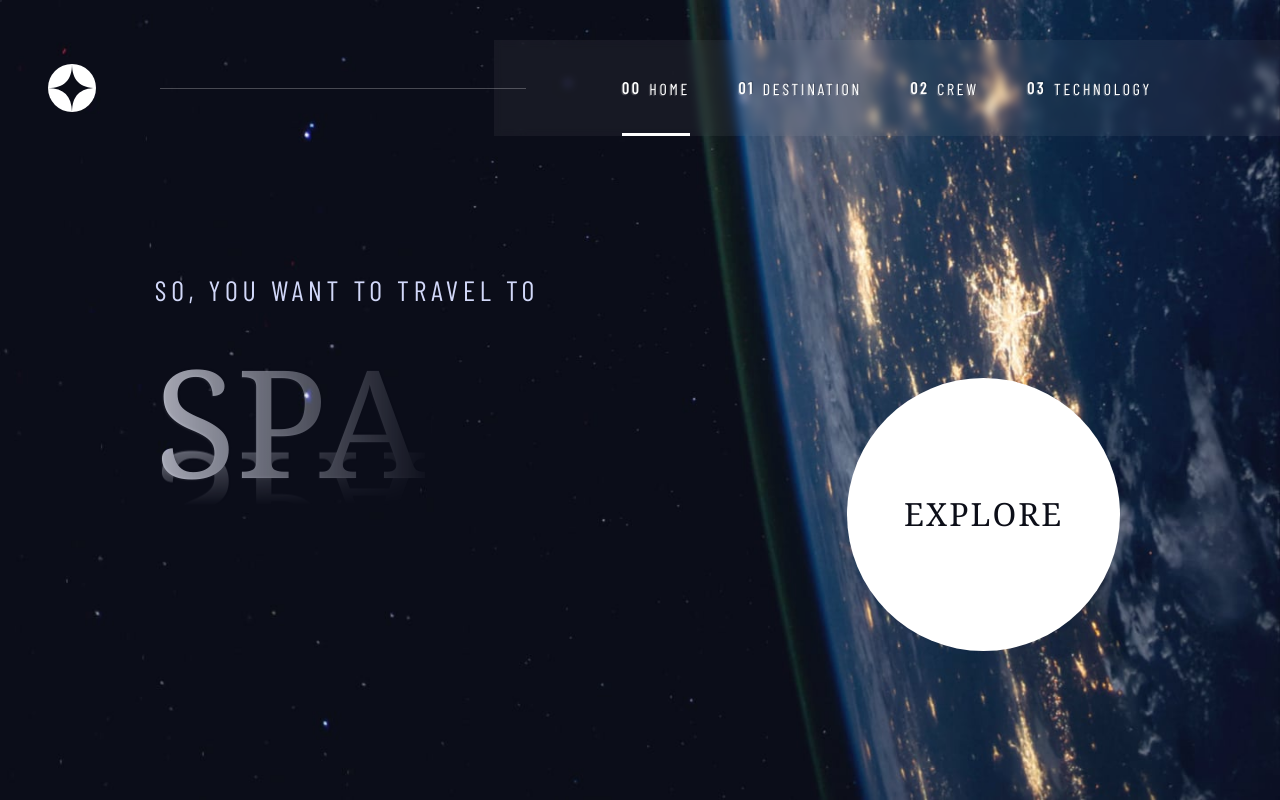
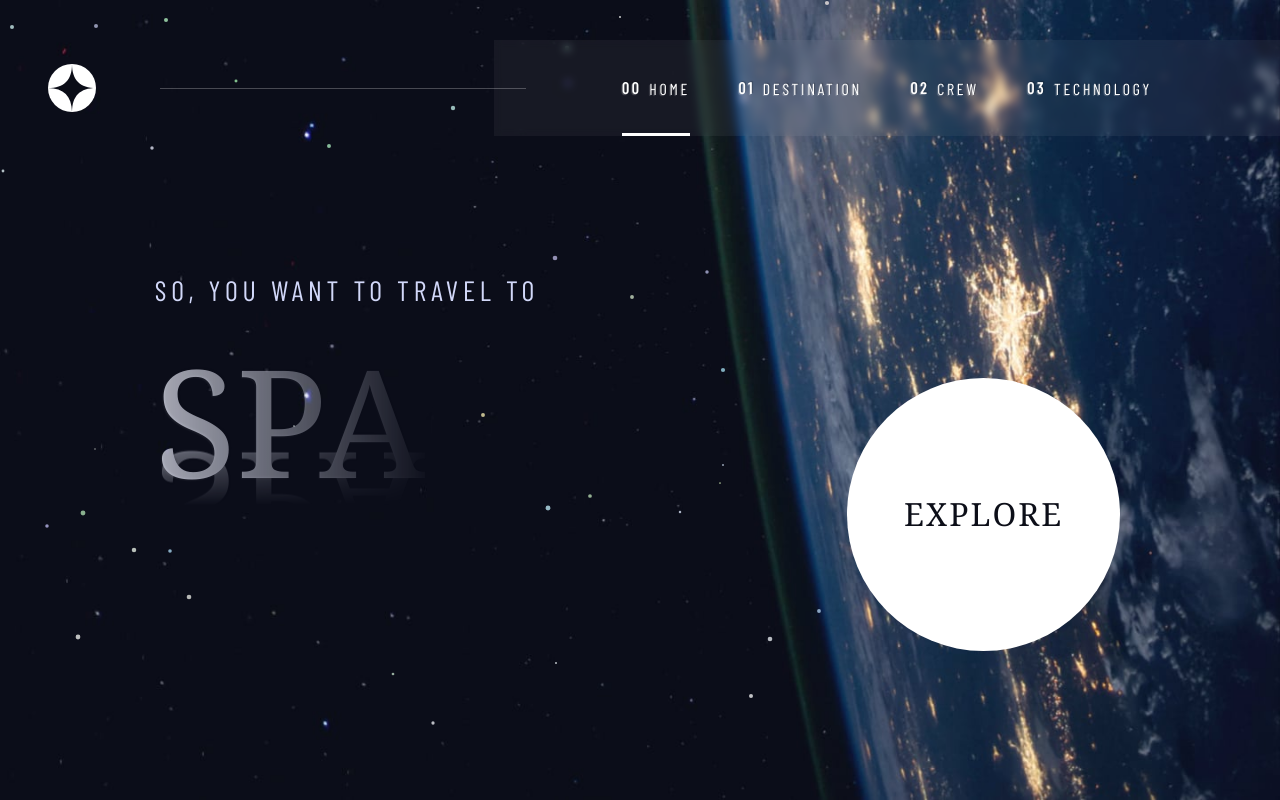
Before and after one commit to diversis/space-tourism-next, a Next.js app: page / in a window 1280 px wide. Built offline with nearby package versions, Linux system fonts and the light colour scheme; a web font is replaced by a local one.

Commit message:
resize 1

```diff
--- a/src/components/layout/index.tsx
+++ b/src/components/layout/index.tsx
@@ -66,18 +66,7 @@ export default function Layout({
                     }
                 `}</style>
             </Head>
-            <AnimatePresence mode="sync">
-                {!loading && (
-                    <motion.div
-                        initial={{ opacity: 0 }}
-                        animate={{ opacity: 1 }}
-                        exit={{ opacity: 0 }}
-                        className="absolute inset-0 z-0"
-                    >
-                        <Stars />
-                    </motion.div>
-                )}
-            </AnimatePresence>
+            <AnimatePresence>{!loading && <Stars />}</AnimatePresence>
             <Navbar />
 
             <main className="z-10 overflow-x-hidden [grid-area:2/1]">
--- a/src/components/layout/stars.tsx
+++ b/src/components/layout/stars.tsx
@@ -10,28 +10,22 @@ export default function Stars() {
     const [render, setRender] = useState(false);
     const router = useRouter();
 
-    const skyDiv = useRef(null);
+    // const skyDiv = useRef(null);
 
     const [layout, setLayout] = useState("w-full h-2/3 xl:w-2/3 h-full");
 
     const onResize = useCallback(() => {
-        // if (log) {
-        //     console.log("resized! " + width);
-        // }
         setRender(false);
         setTimeout(() => setRender(true));
     }, []);
 
     const { width, height, ref } = useResizeDetector({
-        targetRef: skyDiv,
         refreshMode: "debounce",
         refreshRate: 1000,
         onResize,
     });
 
     const [num, setNum] = useState(25);
-    let [vw, setVw] = useState(0);
-    let [vh, setVh] = useState(0);
 
     const skyVariants: Variants = {
         hidden: {
@@ -47,6 +41,14 @@ export default function Stars() {
             transition: {
                 staggerChildren: 0.2,
             },
+        },
+    };
+    const skyWrapVariants: Variants = {
+        hidden: {
+            opacity: 0,
+        },
+        visible: {
+            opacity: 1,
         },
     };
 
@@ -78,10 +80,14 @@ export default function Stars() {
         return Math.random() * 2 + 0.6;
     };
     const getRandomX = () => {
-        return Math.floor(Math.random() * Math.floor(vw)).toString();
+        return Math.floor(
+            Math.random() * Math.floor(width ? width : 0),
+        ).toString();
     };
     const getRandomY = () => {
-        return Math.floor(Math.random() * Math.floor(vh)).toString();
+        return Math.floor(
+            Math.random() * Math.floor(height ? height : 0),
+        ).toString();
     };
 
     useEffect(() => {
@@ -105,27 +111,32 @@ export default function Stars() {
         }
     }, [router.pathname]);
 
-    useEffect(() => {
-        setVw(width ? width : 0);
-        setVh(height ? height : 0);
-        console.log(`rendering: vw:${vw} vh:${vh}`);
-    }, [width, height, vw, vh]);
-
     return (
         <>
-            {render && (
+            <motion.div
+                id="skyWrap"
+                initial="hidden"
+                animate="visible"
+                variants={skyWrapVariants}
+                exit={{ opacity: 0 }}
+                className="absolute inset-0 z-0"
+            >
                 <div className="relative inset-0 flex h-full w-full ">
-                    <AnimatePresence>
+                    <div
+                        className={`${layout} relative inset-0 flex h-full w-full `}
+                    >
+                        {
                             <motion.svg
-                            ref={skyDiv}
+                                ref={ref}
                                 id="sky"
                                 initial="hidden"
                                 animate="visible"
                                 variants={skyVariants}
                                 exit={{ opacity: 0 }}
-                            className={`${layout} pointer-events-none relative  flex-1 overflow-hidden `}
+                                className={` pointer-events-none relative  flex-1 overflow-hidden `}
                             >
-                            {[...Array(num)].map((x, y) => (
+                                {render &&
+                                    [...Array(num)].map((x, y) => (
                                         <motion.circle
                                             cx={getRandomX()}
                                             cy={getRandomY()}
@@ -135,22 +146,22 @@ export default function Stars() {
                                             fill={`hsl(${Math.floor(
                                                 Math.random() * 250,
                                             )},${
-                                        20 + Math.floor(Math.random() * 80)
+                                                20 +
+                                                Math.floor(Math.random() * 80)
                                             }%,${
-                                        80 + Math.floor(Math.random() * 20)
+                                                80 +
+                                                Math.floor(Math.random() * 20)
                                             }%)`}
                                             key={`star-${y}`}
                                             className="pointer-events-none"
                                             variants={stars}
                                         />
                                     ))}
-                            <span className="text-5xl text-white">
-                                Width:{width} | Height:{height}
-                            </span>
                             </motion.svg>
-                    </AnimatePresence>
+                        }
                     </div>
-            )}
+                </div>
+            </motion.div>
         </>
     );
 }
--- a/src/pages/_app.tsx
+++ b/src/pages/_app.tsx
@@ -11,11 +11,11 @@ import { APP_WRAPPER_VARIANTS } from "@/lib/constants";
 
 export default function App({ Component, pageProps }: AppProps) {
     const [loading, setLoading] = useState(false);
-    useEffect(() => {
-        console.log(
-            `\n--------------------\n RLY LOADIN? ${loading} \n--------------------\n`,
-        );
-    }, [loading]);
+    // useEffect(() => {
+    //     console.log(
+    //         `\n--------------------\n RLY LOADIN? ${loading} \n--------------------\n`,
+    //     );
+    // }, [loading]);
 
     useEffect(() => {
         // Used for page transition
@@ -60,12 +60,6 @@ export default function App({ Component, pageProps }: AppProps) {
                                         type: "tween",
                                         ease: "linear",
                                     }}
-                                    onAnimationStart={(definition) => {
-                                        console.log(
-                                            "Started animating",
-                                            definition,
-                                        );
-                                    }}
                                     variants={APP_WRAPPER_VARIANTS}
                                     className="grid h-full w-full grid-rows-[1fr] place-items-center"
                                 >
```
Lines whose indentation alone changed are shown as unchanged.
